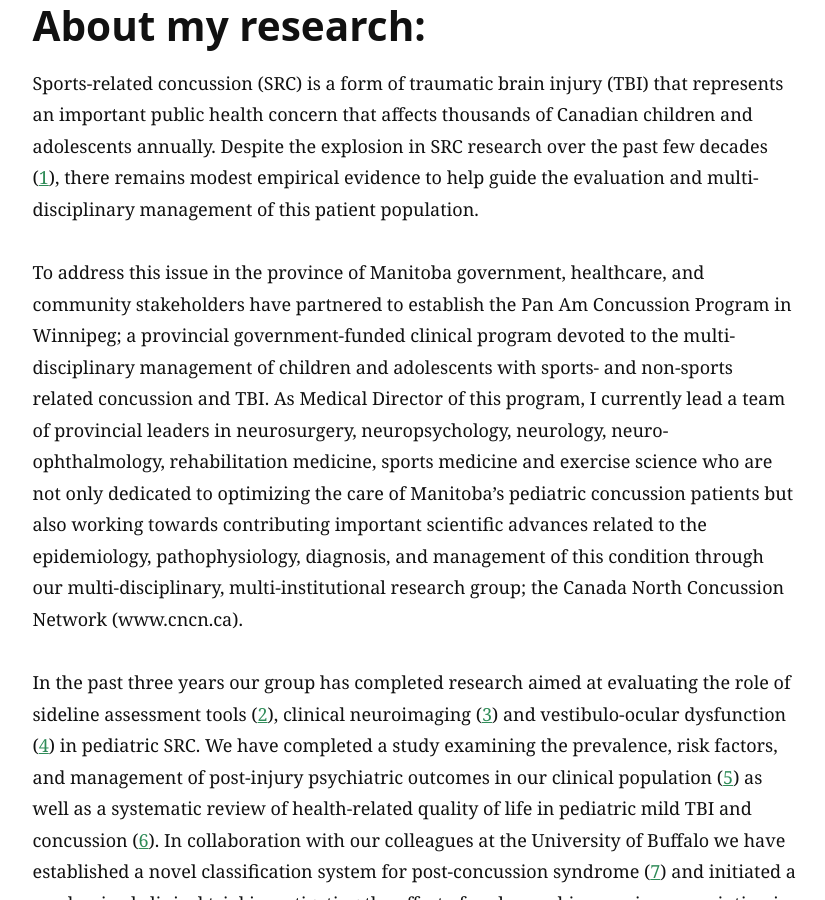
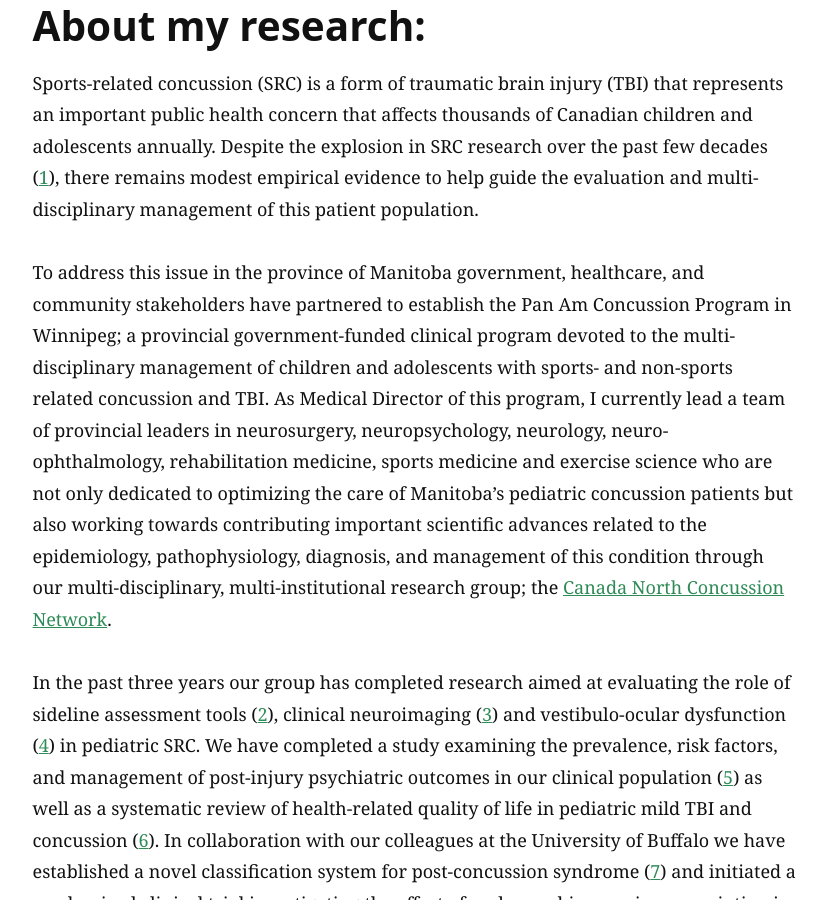
Before and after one commit to SKaakr/SKaakr.github.io, a Jekyll site: the page built from _posts/2016-4-27-wethenorth.markdown, in a window 1280 px wide and 900 px high, scrolled down 819 px. Shown: the whole window, without its empty margins (225-1050 px from the left). Built offline with Jekyll 4.4.1, drawn with Linux system fonts in a browser that asks for light colours; nearby versions of some CDN libraries.

Commit message:
edit url

```diff
--- a/_posts/2016-4-27-wethenorth.markdown
+++ b/_posts/2016-4-27-wethenorth.markdown
@@ -17,7 +17,7 @@ About my research:
 ----
 Sports-related concussion (SRC) is a form of traumatic brain injury (TBI) that represents an important public health concern that affects thousands of Canadian children and adolescents annually. Despite the explosion in SRC research over the past few decades ([1](#ref1)), there remains modest empirical evidence to help guide the evaluation and multi-disciplinary management of this patient population.
 
-To address this issue in the province of Manitoba government, healthcare, and community stakeholders have partnered to establish the Pan Am Concussion Program in Winnipeg; a provincial government-funded clinical program devoted to the multi-disciplinary management of children and adolescents with sports- and non-sports related concussion and TBI. As Medical Director of this program, I currently lead a team of provincial leaders in neurosurgery, neuropsychology, neurology, neuro-ophthalmology, rehabilitation medicine, sports medicine and exercise science who are not only dedicated to optimizing the care of Manitoba’s pediatric concussion patients but also working towards contributing important scientific advances related to the epidemiology, pathophysiology, diagnosis, and management of this condition through our multi-disciplinary, multi-institutional research group; the Canada North Concussion Network (www.cncn.ca).
+To address this issue in the province of Manitoba government, healthcare, and community stakeholders have partnered to establish the Pan Am Concussion Program in Winnipeg; a provincial government-funded clinical program devoted to the multi-disciplinary management of children and adolescents with sports- and non-sports related concussion and TBI. As Medical Director of this program, I currently lead a team of provincial leaders in neurosurgery, neuropsychology, neurology, neuro-ophthalmology, rehabilitation medicine, sports medicine and exercise science who are not only dedicated to optimizing the care of Manitoba’s pediatric concussion patients but also working towards contributing important scientific advances related to the epidemiology, pathophysiology, diagnosis, and management of this condition through our multi-disciplinary, multi-institutional research group; the [Canada North Concussion Network](www.cncn.ca).
 
 In the past three years our group has completed research aimed at evaluating the role of sideline assessment tools ([2](#ref2)), clinical neuroimaging ([3](#ref3)) and vestibulo-ocular dysfunction ([4](#ref4)) in pediatric SRC. We have completed a study examining the prevalence, risk factors, and management of post-injury psychiatric outcomes in our clinical population ([5](#ref5)) as well as a systematic review of health-related quality of life in pediatric mild TBI and concussion ([6](#ref6)). In collaboration with our colleagues at the University of Buffalo we have established a novel classification system for post-concussion syndrome ([7](#ref7)) and initiated a randomized clinical trial investigating the effect of early aerobic exercise prescription in adolescents with acute SRC. More recently, we have worked to validate a novel neuroimaging tool that is capable of detecting qualitative and quantitative alterations in resting cerebral blood flow and cerebrovascular reactivity in individual concussion patients ([8](#ref8),[9](#ref9),[10](#ref10)). Lastly, we have completed a critical appraisal of the current state of concussion healthcare in Canada ([11](#ref11)) and continue to highlight how multi-disciplinary collaboration between TBI experts can optimize care of pediatric concussion patients especially those with rare clinical presentations and prolonged symptoms ([12](#ref12),[13](#ref13),[14](#ref14),[15](#ref15)).
 
```
